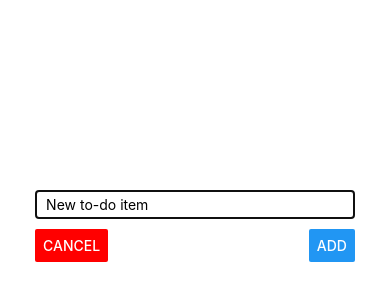
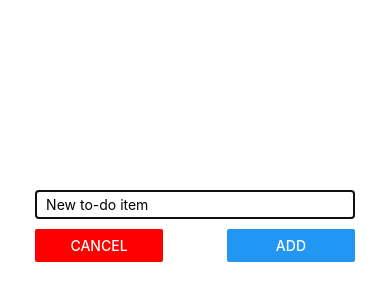
Before and after one commit to Rapha-Y/rn-course-app, a React Native app: screen / in a window 390 px wide. Shown: the part 196-496 px from the top of the page. Built offline with nearby package versions, Linux system fonts and the light colour scheme.

Commit message:
improved TodoInput.js button design

```diff
--- a/components/TodoInput.js
+++ b/components/TodoInput.js
@@ -23,11 +23,12 @@ const TodoInput = props => {
                     value={enteredTodo}
                 />
                 <View style={styles.buttonContainer}>
-                    <Button color="red" onPress={props.onCancel} title="cancel" />
-                    <Button
-                        onPress={addTodoHandler}
-                        title="add"
-                    />
+                    <View style={styles.button}>
+                        <Button color="red" onPress={props.onCancel} title="cancel" />
+                    </View>
+                    <View style={styles.button}>
+                        <Button onPress={addTodoHandler} title="add" />
+                    </View>
                 </View>
             </View>
         </Modal>
@@ -35,6 +36,9 @@ const TodoInput = props => {
 };
 
 const styles = StyleSheet.create({
+    button: {
+        width: '40%',
+    },
     buttonContainer: {
         flexDirection: 'row',
         justifyContent: 'space-between',
```
